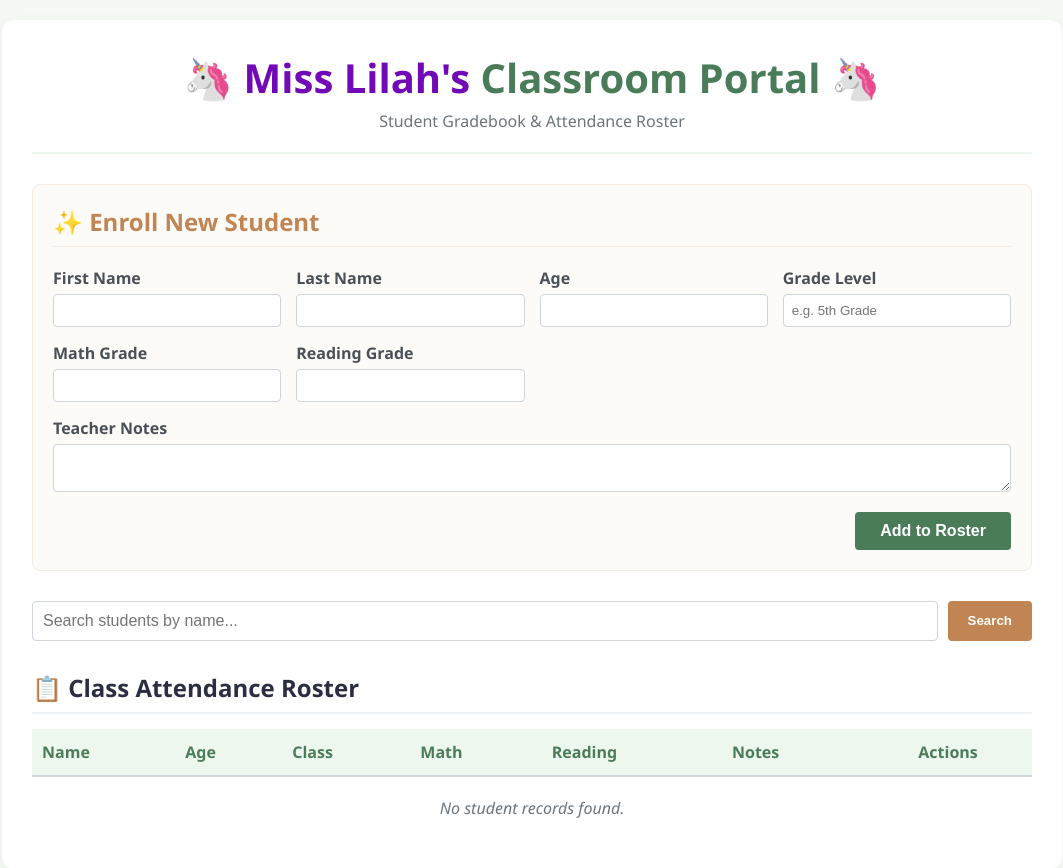
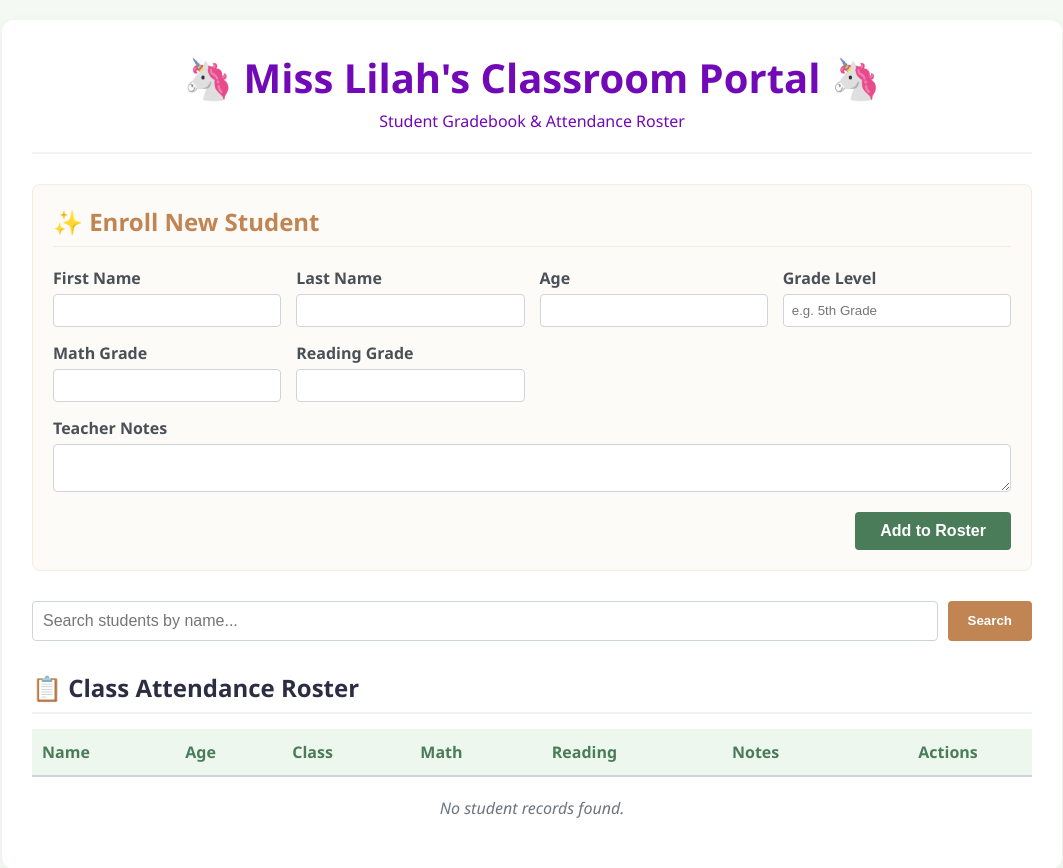
Before and after one commit to jlaurel1993/school-website-portal, a Flask app: page / in a window 1280 px wide. Shown: the top 868 px of the page, without its empty margins (108-1171 px from the left). Run offline with Flask 3, Linux system fonts and the light colour scheme; data that the repository does not hold is empty.

Commit message:
Design: Change entire header text to uniform deep purple

```diff
--- a/templates/index.html
+++ b/templates/index.html
@@ -11,8 +11,8 @@
     <div style="max-width: 1000px; margin: 0 auto; background: white; padding: 30px; border-radius: 12px; box-shadow: 0 4px 15px rgba(0,0,0,0.05);">
 
         <header style="text-align: center; margin-bottom: 30px; border-bottom: 2px solid #eef7ee; padding-bottom: 20px;">
-            <h1 style="color: #4a7c59; margin: 0; font-size: 2.5rem;">🦄 <span style="color: #7209b7;">Miss Lilah's</span> Classroom Portal 🦄</h1>
-            <p style="color: #6c757d; margin: 5px 0 0 0;">Student Gradebook & Attendance Roster</p>
+            <h1 style="color: #7209b7; margin: 0; font-size: 2.5rem;">🦄 Miss Lilah's Classroom Portal 🦄</h1>
+            <p style="color: #7209b7; margin: 5px 0 0 0;">Student Gradebook & Attendance Roster</p>
         </header>
 
         <!-- ADD STUDENT FORM -->
```
